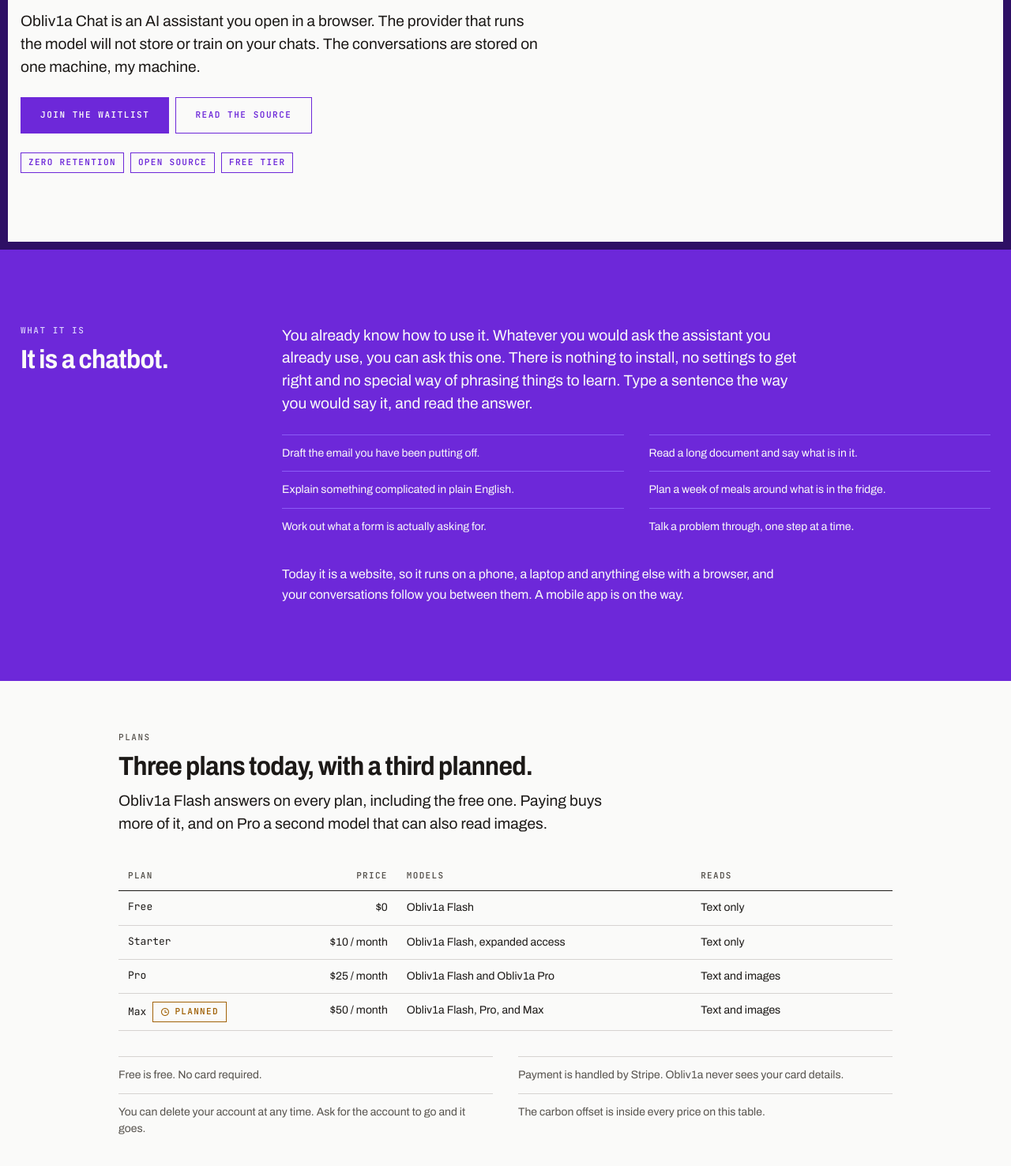
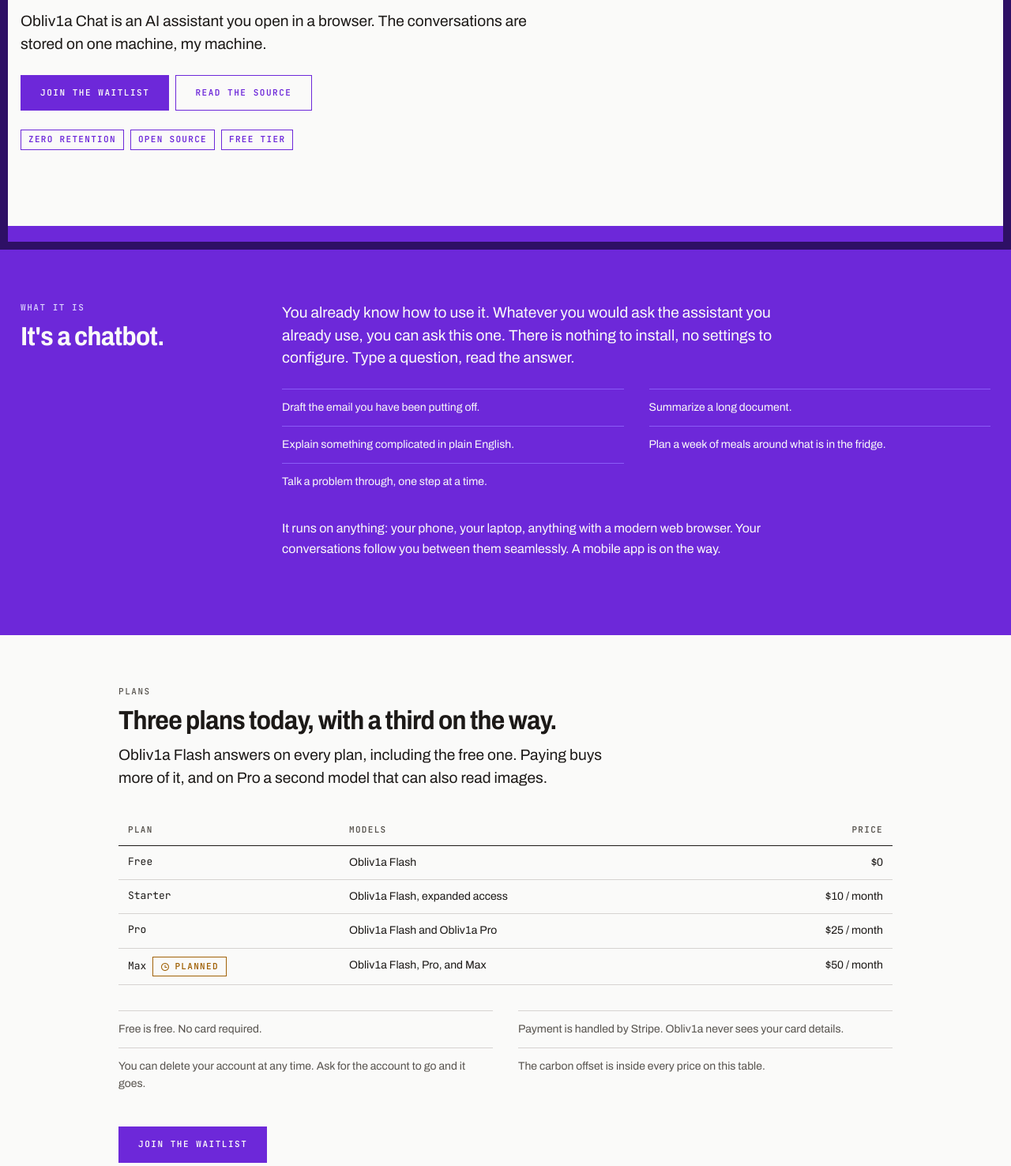
Before and after one commit to vnixxa31/obliv1a-chat, an Astro site: page / in a window 1280 px wide. Shown: the part 484-1960 px from the top of the page at 79% size. Built offline with nearby package versions, Linux system fonts and the light colour scheme; Astro itself is replaced by a stand-in of ours.

Commit message:
rewording phase 1

```diff
--- /dev/null
+++ b/astro.config.mjs
@@ -0,0 +1,17 @@
+// @ts-check
+
+import tailwindcss from "@tailwindcss/vite"
+import { defineConfig } from "astro/config"
+import react from "@astrojs/react"
+
+import cloudflare from "@astrojs/cloudflare";
+
+// https://astro.build/config
+export default defineConfig({
+  vite: {
+    plugins: [tailwindcss()],
+  },
+
+  integrations: [react()],
+  adapter: cloudflare(),
+})
--- a/src/components/sections/Carbon.astro
+++ b/src/components/sections/Carbon.astro
@@ -10,7 +10,7 @@
 // plausible-looking logo.
 ---
 
-<Section id="carbon" ground="field" class="pt-14 pb-12 md:pt-24 md:pb-16">
+<Section id="carbon" ground="field" width="wide" class="pt-14 pb-12 md:pt-24 md:pb-16">
   <p class="t-label mute">Carbon</p>
   <h2 class="t-h2">
     The power it burns is offset, and it is already paid for.
--- a/src/components/sections/Hero.astro
+++ b/src/components/sections/Hero.astro
@@ -33,8 +33,7 @@
       <h1 class="t-display">The other guys are reading your chats.</h1>
       <h1 class="t-display">We don't.</h1>
       <p class="t-lead">
-        Obliv1a Chat is an AI assistant you open in a browser. The provider that
-        runs the model will not store or train on your chats. The conversations
+        Obliv1a Chat is an AI assistant you open in a browser. The conversations
         are stored on one machine, my machine.
       </p>
       <div class="flex flex-wrap gap-2">
--- a/src/components/sections/Kept.astro
+++ b/src/components/sections/Kept.astro
@@ -50,7 +50,7 @@
 ]
 ---
 
-<Section id="kept" width="wide" class="pt-14 pb-12 md:pt-24 md:pb-16">
+<Section id="kept" class="pt-14 pb-12 md:pt-24 md:pb-16">
   <div class="flex flex-col gap-3">
     <p class="t-label mute">What's kept</p>
     <h2 class="t-h2">The whole list, including the parts we keep.</h2>
--- a/src/components/sections/Path.astro
+++ b/src/components/sections/Path.astro
@@ -98,9 +98,8 @@
     </div>
 
     <div id="who" class="flex flex-col gap-4">
-      <Mark name="mark" class="w-11" />
       <p class="t-label mute">Who runs it</p>
-      <h2 class="t-h2">One person runs this.</h2>
+      <h2 class="t-h2"><Mark name="mark" class="w-11 inline" /> person runs this.</h2>
       <p class="t-lead">
         Not a massive corporation with a headquarters. Obliv1a is one person,
         assembling open-source software into something an ordinary person can
--- a/src/components/sections/Plans.astro
+++ b/src/components/sections/Plans.astro
@@ -42,7 +42,7 @@
 <Section id="plans" width="tight" class="pt-12 pb-14 md:pt-16 md:pb-24">
   <div class="flex flex-col gap-3">
     <p class="t-label mute">Plans</p>
-    <h2 class="t-h2">Three plans today, with a third planned.</h2>
+    <h2 class="t-h2">Three plans today, with a third on the way.</h2>
     <p class="t-lead">
       Obliv1a Flash answers on every plan, including the free one. Paying buys
       more of it, and on Pro a second model that can also read images.
@@ -54,9 +54,8 @@
       <thead>
         <tr>
           <th scope="col" class="w-[20%]">Plan</th>
-          <th scope="col" class="num w-[16%]">Price</th>
-          <th scope="col" class="w-[38%]">Models</th>
-          <th scope="col" class="w-[26%]">Reads</th>
+          <th scope="col" class="w-[35%]">Models</th>
+          <th scope="col" class="num w-[15%]">Price</th>
         </tr>
       </thead>
       <tbody>
@@ -74,9 +73,8 @@
                   )}
                 </span>
               </td>
+              <td>{plan.models}</td>
               <td class="num">{plan.price}</td>
-              <td>{plan.models}</td>
-              <td>{plan.images}</td>
             </tr>
           ))
         }
--- a/src/components/sections/WhatItIs.astro
+++ b/src/components/sections/WhatItIs.astro
@@ -8,10 +8,9 @@
 // of the section is that this is an ordinary chatbot, and ordinary is a list.
 const uses = [
   "Draft the email you have been putting off.",
-  "Read a long document and say what is in it.",
+  "Summarize a long document.",
   "Explain something complicated in plain English.",
   "Plan a week of meals around what is in the fridge.",
-  "Work out what a form is actually asking for.",
   "Talk a problem through, one step at a time.",
 ]
 ---
@@ -20,15 +19,14 @@
   <div class="cols cols-index">
     <div class="flex flex-col gap-3">
       <p class="t-label mute">What it is</p>
-      <h2 class="t-h2">It is a chatbot.</h2>
+      <h2 class="t-h2">It's a chatbot.</h2>
     </div>
 
     <div class="flex flex-col gap-6">
       <p class="t-lead">
         You already know how to use it. Whatever you would ask the assistant you
         already use, you can ask this one. There is nothing to install, no
-        settings to get right and no special way of phrasing things to learn.
-        Type a sentence the way you would say it, and read the answer.
+        settings to configure. Type a question, read the answer.
       </p>
 
       <ul class="grid gap-x-8 sm:grid-cols-2">
@@ -40,8 +38,8 @@
       </ul>
 
       <p class="t-body">
-        Today it is a website, so it runs on a phone, a laptop and anything else
-        with a browser, and your conversations follow you between them. A mobile
+        It runs on anything: your phone, your laptop, anything with a modern web browser.
+        Your conversations follow you between them seamlessly. A mobile
         app is on the way.
       </p>
     </div>
```
